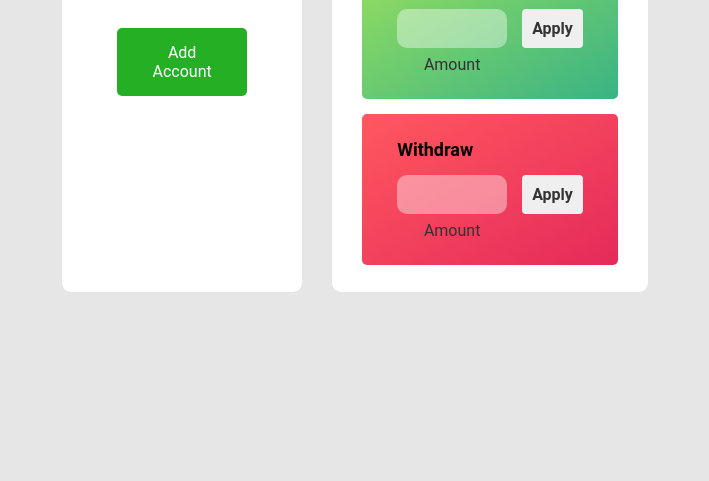
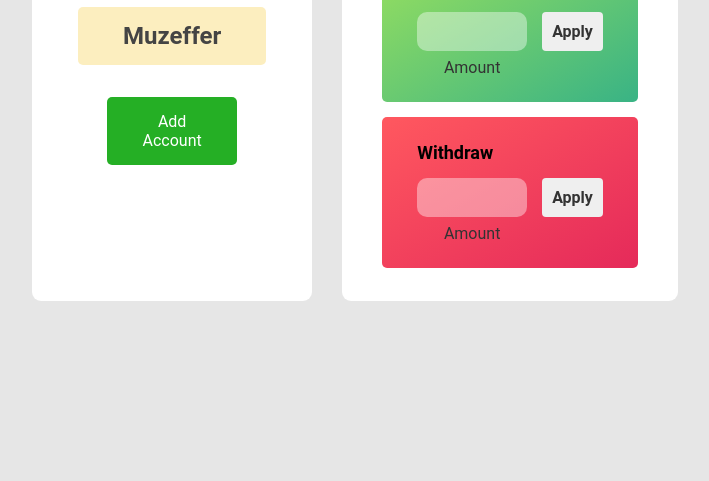
Before and after one commit to muzeffer-niftiyev/Bank-Account, a website built with webpack: page src/index.html in a window 1280 px wide. Shown: the part 319-800 px from the top of the page, without its empty margins (285-994 px from the left). Built offline with nearby package versions, Linux system fonts and the light colour scheme.

Commit message:
Static part ready

```diff
--- a/src/styles/main.scss
+++ b/src/styles/main.scss
@@ -22,8 +22,9 @@
     display: flex;
     flex-direction: column;
     align-items: center;
+    justify-content: center;
     gap: 12px;
-    height: 421px;
+    height: 440px;
     padding: 40px 30px;
     background-color: #fff;
     border-radius: 9px;
@@ -32,16 +33,23 @@
       display: flex;
       flex-direction: column;
       align-items: center;
-      overflow-y: scroll;
-      padding: 20px;
+      max-height: 300px;
+      min-width: 220px;
+      padding: 10px 0px;
+      overflow-y: auto;
+      overflow-x: hidden;
       gap: 12px;
     }
 
+    .accounts::-webkit-scrollbar {
+      width: 10px;
+    }
+
     .account {
-      padding: 15px 25px;
+      padding: 15px 45px;
       color: #444;
       font-weight: bold;
-      font-size: 22px;
+      font-size: 24px;
       background-color: rgba(245, 200, 51, 0.308);
       border-radius: 5px;
       cursor: pointer;
@@ -64,8 +72,8 @@
   .account-data {
     background-color: #fff;
     border-radius: 9px;
-    padding: 30px;
-    height: 421px;
+    padding: 40px;
+    height: 440px;
     display: flex;
     flex-direction: column;
     gap: 15px;
@@ -73,7 +81,7 @@
     .balance {
       display: flex;
       justify-content: flex-end;
-      font-size: 27px;
+      font-size: 30px;
       color: #444;
       font-weight: bold;
     }
```
